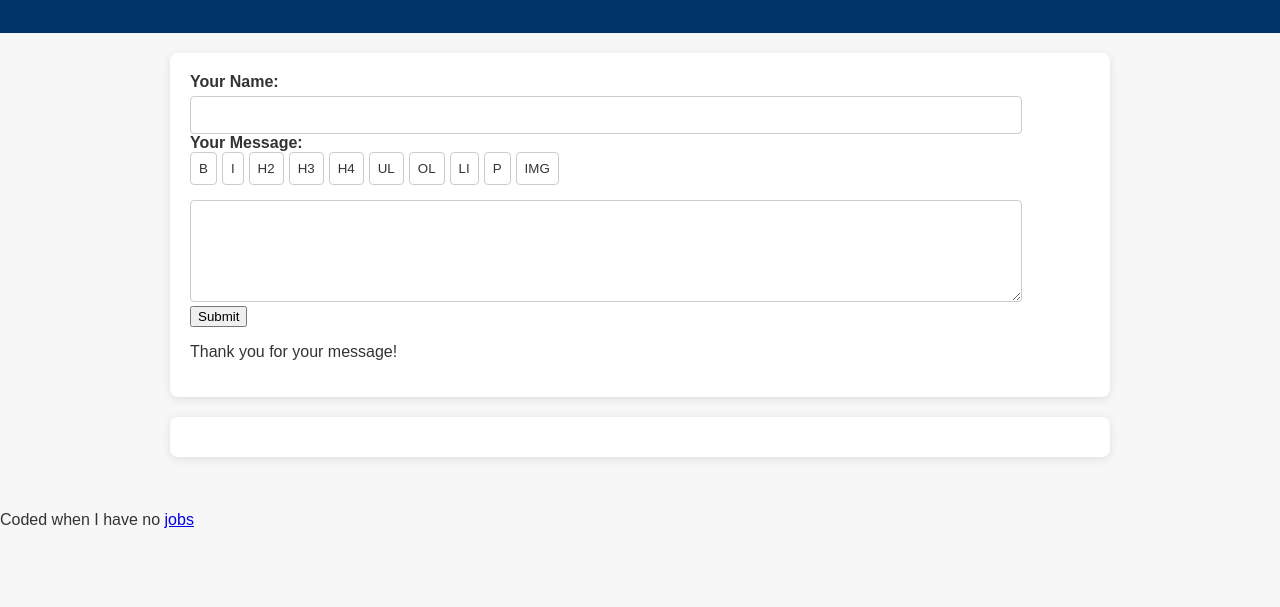
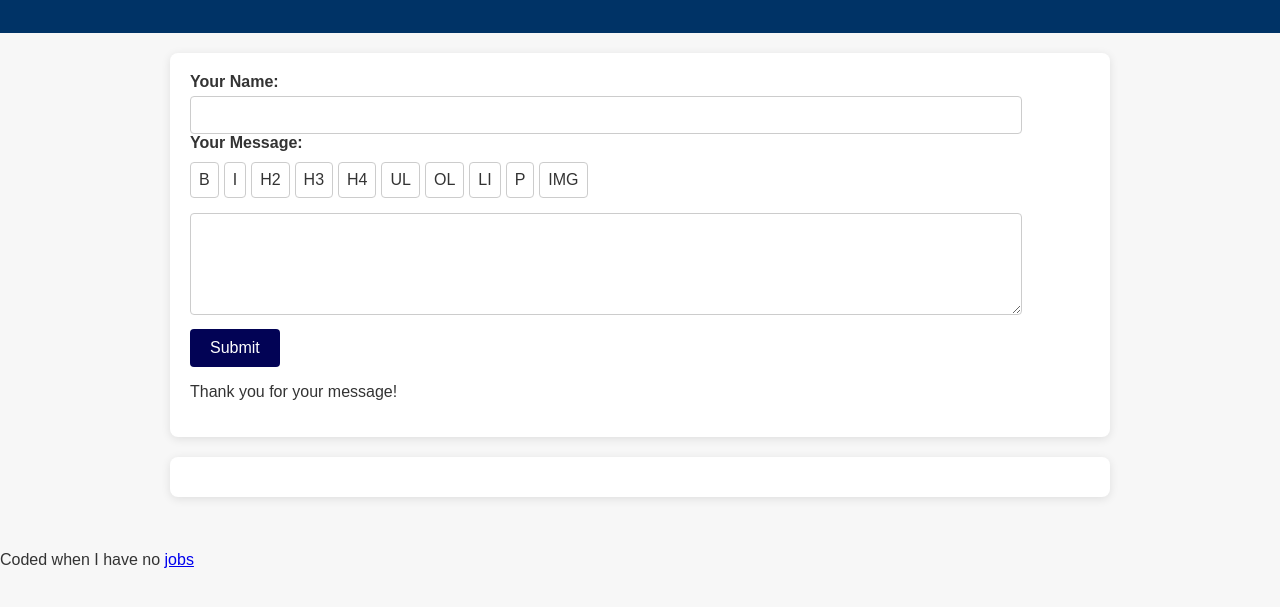
Before and after one commit to roywikan/guestbook, a website: page index.html in a window 1280 px wide. Shown: the part 121-728 px from the top of the page. Drawn offline with Linux system fonts and the light colour scheme; no server answers.

Commit message:
Update index.html

```diff
--- a/index.html
+++ b/index.html
@@ -63,6 +63,17 @@ textarea {
     cursor: pointer;
     border-radius: 4px;
 }
+  button {
+    background-color: #020355;
+    color: white;
+    padding: 10px 20px;
+    border: none;
+    border-radius: 4px;
+    cursor: pointer;
+    font-size: 16px;
+    margin-top: 10px;
+}
+
 
     /* Comment Section Styles */
     #komentarmu {
```
